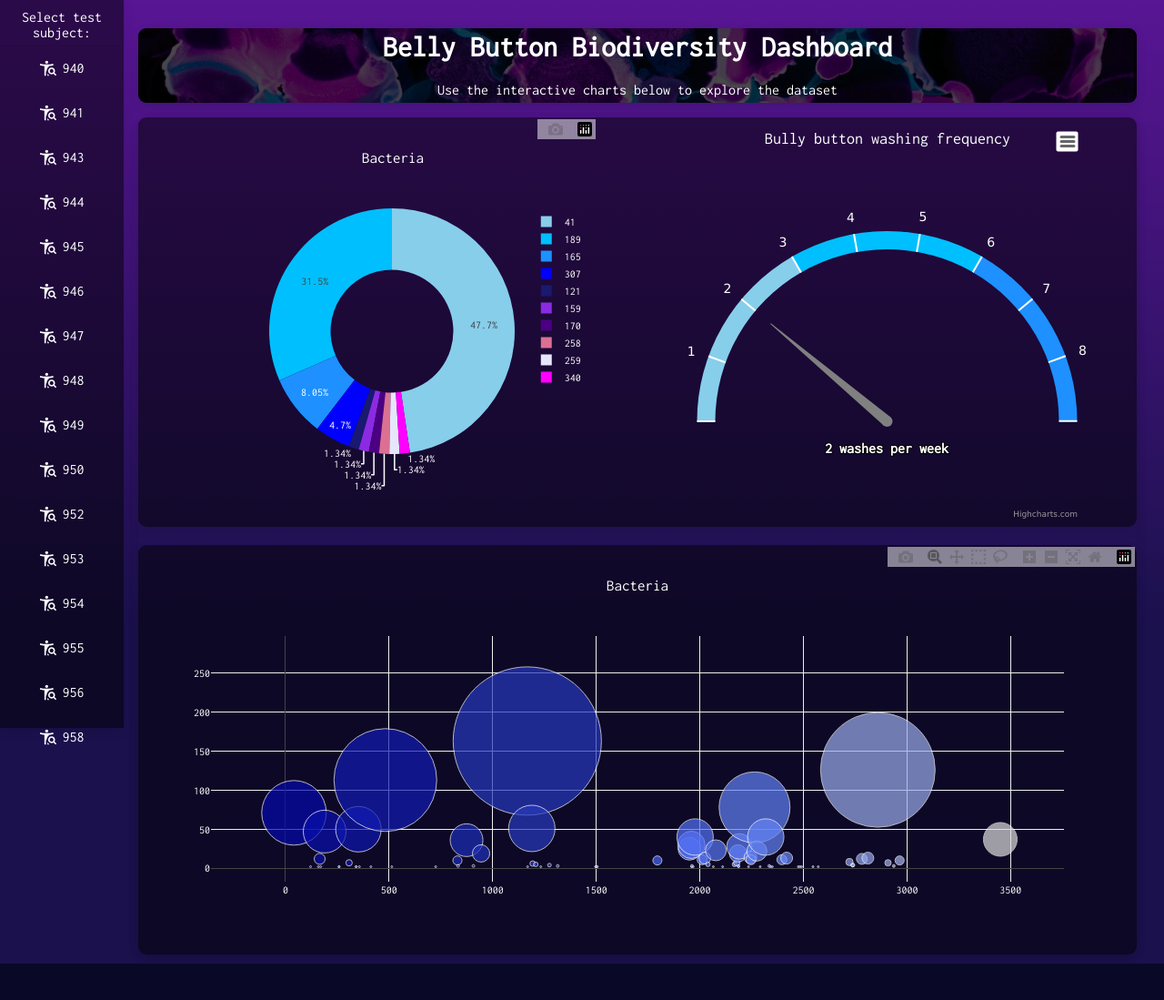
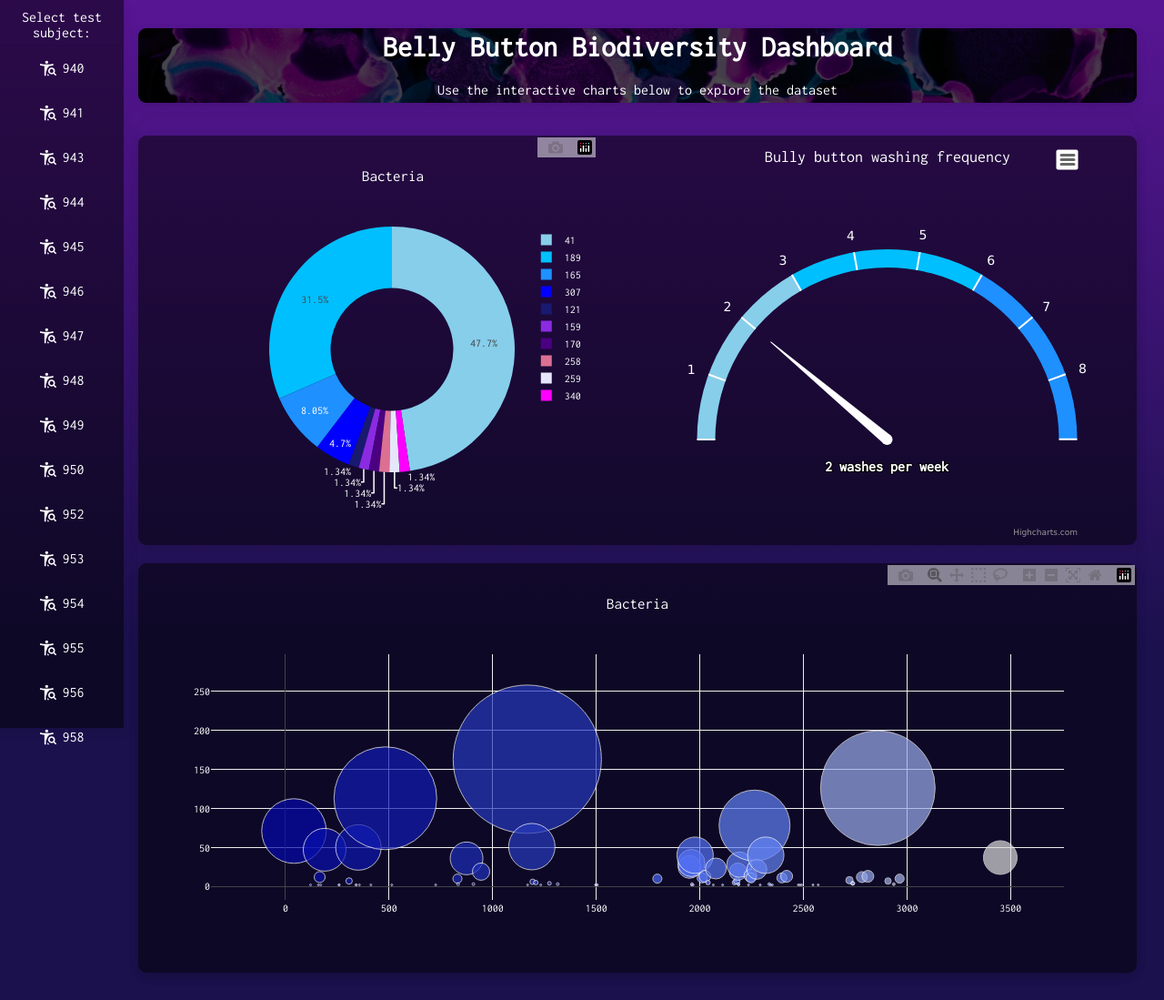
Before and after one commit to theodoremoreland/BellyButtonBiodiversity, a Flask app: page / in a window 1280 px wide. Shown: the whole page at 91% size. Before the commit the page ends 1059 px from the top, so only its background shows below. Run offline with Flask 3, Linux system fonts and the light colour scheme; data comes from the database, SQL or seed files in the repository; some libraries are stand-ins or nearby versions.

Commit message:
prepping for metadata display + minor update to layout

```diff
--- a/application/static/css/style.css
+++ b/application/static/css/style.css
@@ -123,8 +123,7 @@
   box-shadow: rgba(0, 0, 0, 0.1) 0px 4px 12px;
 }
 
-section > .dashboard-row:first-of-type {
-  margin-bottom: 20px;
+section > .dashboard-row:nth-of-type(2) {
   background-color: #00000080;
   border-radius: 9px;
   box-shadow: rgba(0, 0, 0, 0.1) 0px 4px 12px;
@@ -149,6 +148,7 @@
   justify-content: space-around;
   align-items: center;
   width: 100%;
+  margin-bottom: 20px;
 }
 
 .sample {
--- a/application/static/js/app.js
+++ b/application/static/js/app.js
@@ -132,13 +132,13 @@
           },
           dial: {
             radius: "80%",
-            backgroundColor: "gray",
+            backgroundColor: "white",
             baseWidth: 12,
             baseLength: "0%",
             rearLength: "0%",
           },
           pivot: {
-            backgroundColor: "gray",
+            backgroundColor: "white",
             radius: 6,
           },
         },
--- a/application/templates/index.html
+++ b/application/templates/index.html
@@ -28,11 +28,13 @@
           dataset</p>
       </header>
       <section>
+        <div class="dashboard-row metadata">
+          <div id="gender"></div>
+          <div id="age"></div>
+          <div id="ethnicity"></div>
+          <div id="bbtype"></div>
+        </div>
         <div class="dashboard-row">
-          <div id="metadata">
-            <h3 class="panel-title">Test Subject Metadata</h3>
-            <div id="sample-metadata" class="panel-body"></div>
-          </div>
           <div id="pie" class="_chart-container"></div>
           <div id="gauge" class="_chart-container"></div>
         </div>
```
